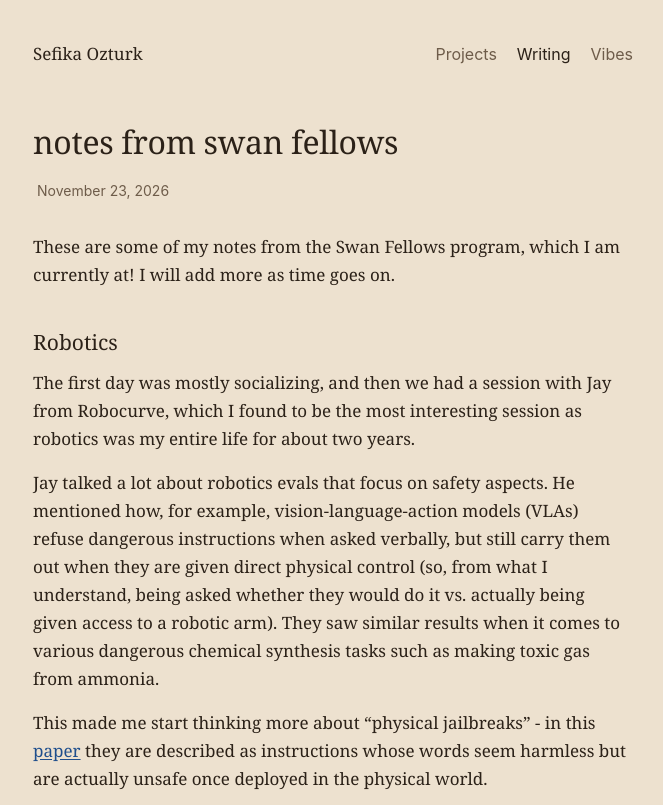
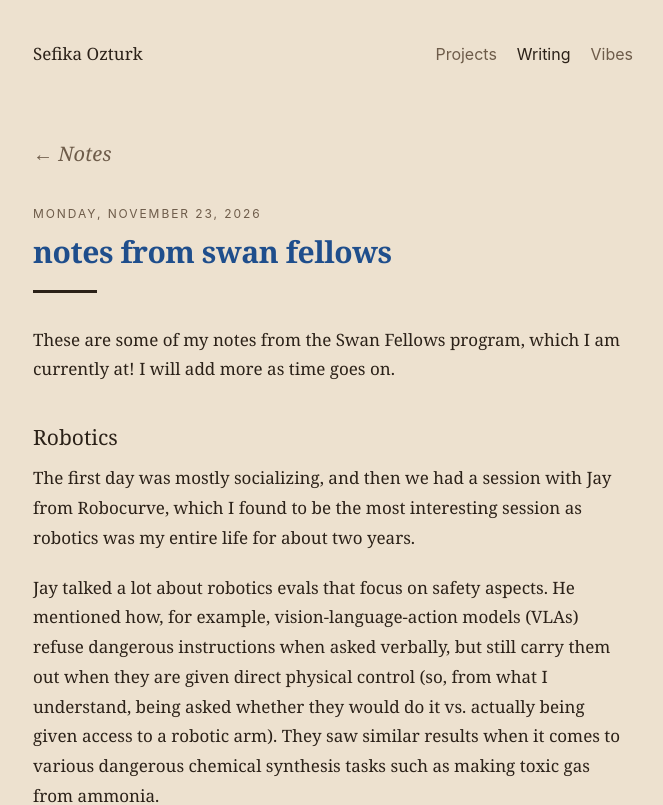
Before and after one commit to sefikaozturk/me, a plain HTML site: page notes/swan-fellows.html in a window 1280 px wide. Shown: the top 805 px of the page, without its empty margins (307-970 px from the left). Drawn offline with Linux system fonts and the light colour scheme; a script that the page names is missing.

Commit message:
Move swan fellows notes to Random notes
Old /writing/swan-fellows URL redirects to /notes/swan-fellows.

Co-Authored-By: Claude Opus 5.5 <noreply@anthropic.com>
Claude-Session: https://claude.ai/code/session_01V5P5fPDyjWX1GwLz8apHph

```diff
--- a/writing/swan-fellows.html
+++ b/notes/swan-fellows.html
@@ -22,9 +22,11 @@ window.va("beforeSend", function (e) { try { return localStorage.getItem("va-dis
 <body>
 <nav><a class="home" href="../index.html">Sefika Ozturk</a><a href="../projects.html">Projects</a><a href="../writing.html" aria-current="page">Writing</a><a href="../vibes.html">Vibes</a></nav>
 <main>
-<article>
+<article class="note">
+<a class="back" href="../writing.html#notes">&larr; Notes</a>
+<p class="date"><time datetime="2026-11-23">Monday, November 23, 2026</time></p>
 <h1>notes from swan fellows</h1>
-<p class="byline"><time datetime="2026-11-23">November 23, 2026</time></p>
+<hr class="rule">
 <p>These are some of my notes from the Swan Fellows program, which I am currently at! I will add more as time goes on.</p>
 <h2>Robotics</h2>
 <p>The first day was mostly socializing, and then we had a session with Jay from Robocurve, which I found to be the most interesting session as robotics was my entire life for about two years.</p>
```
Also changed, not shown: writing.html (+1 -1 lines), llms.txt, vercel.json.
